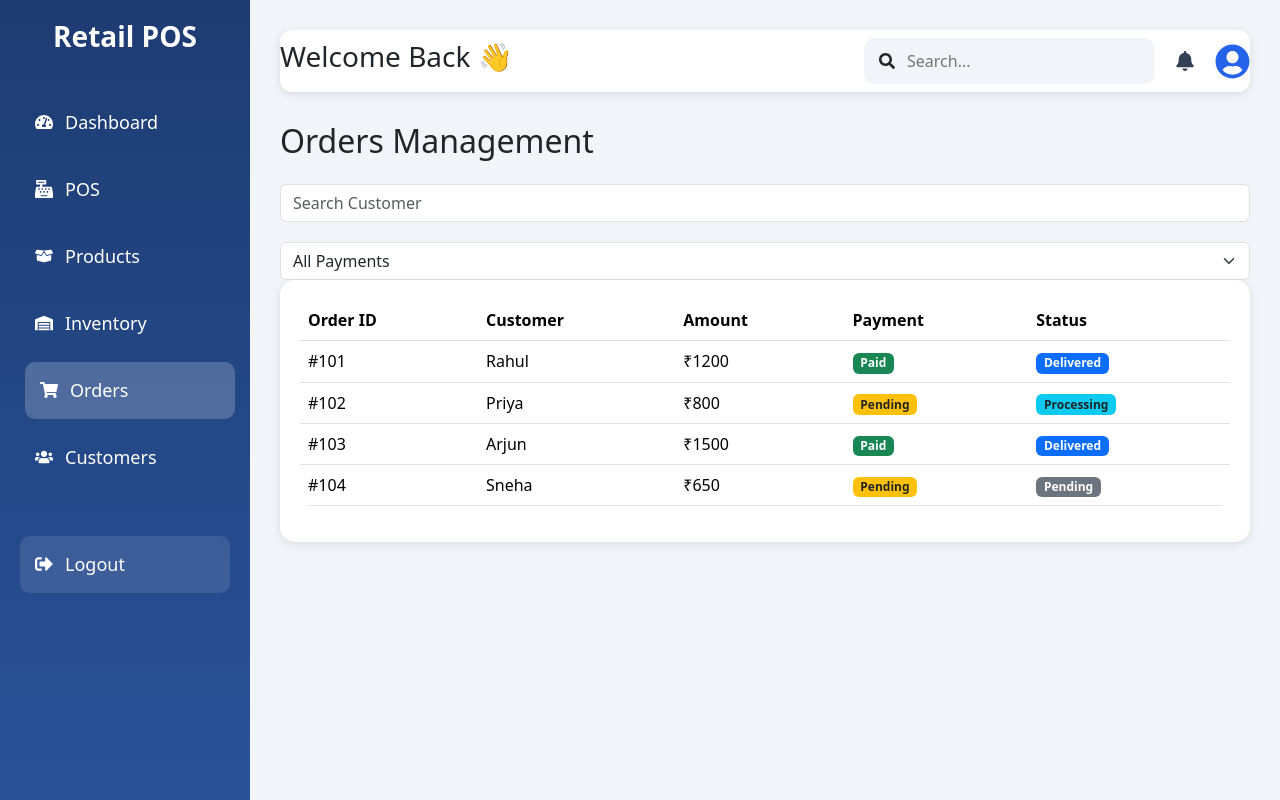
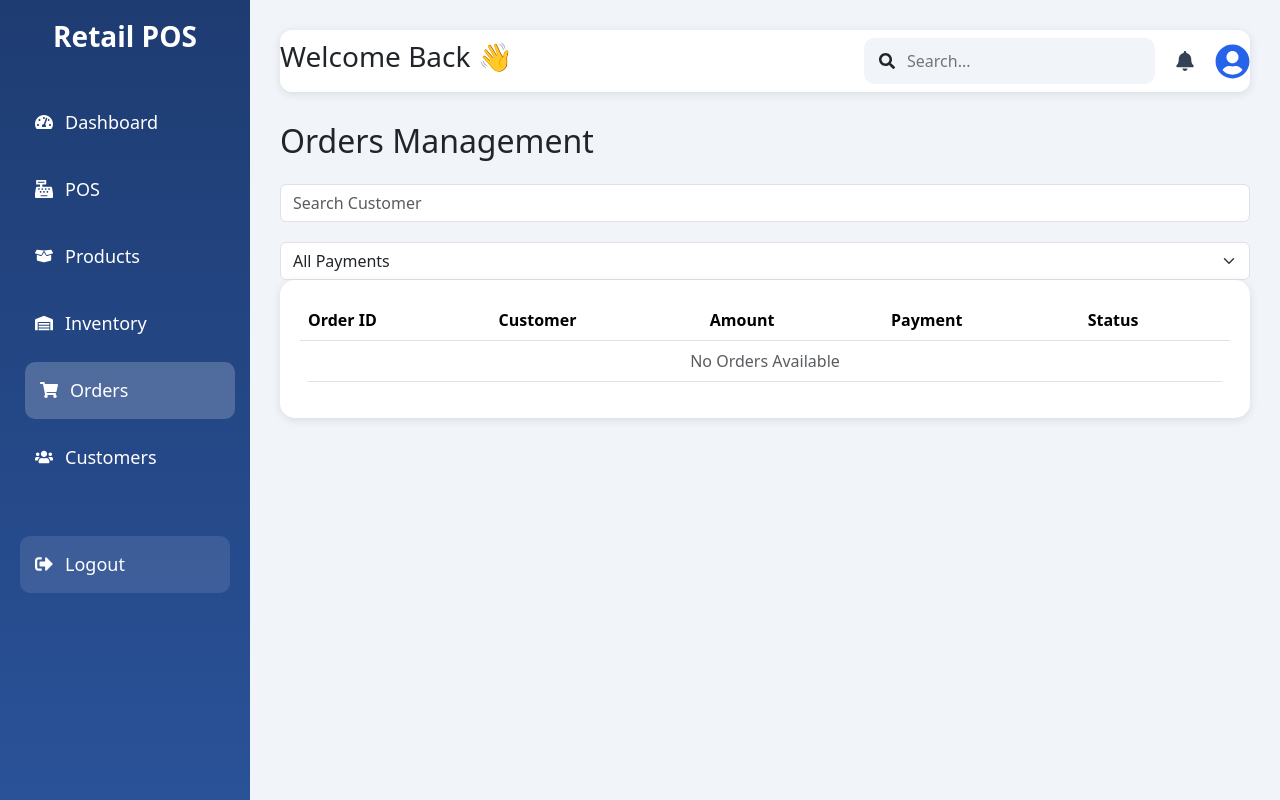
Before and after one commit to 21A91A05H3/Retail_POSsystem_project, a React (Create React App) app in the folder client/: page /orders in a window 1280 px wide. Built offline with nearby package versions, Linux system fonts and the light colour scheme; sample sign-in values are in the browser's storage.

Commit message:
invoice dynamic updated

```diff
--- a/client/src/pages/Orders/orders.js
+++ b/client/src/pages/Orders/orders.js
@@ -1,8 +1,14 @@
-import React, { useState } from "react";
+import React, {
+  useState
+} from "react";
+
 import "./orders.css";
 
-import Sidebar from "../../components/Sidebar/sidebar";
-import Navbar from "../../components/Navbar/navbar";
+import Sidebar
+from "../../components/Sidebar/sidebar";
+
+import Navbar
+from "../../components/Navbar/navbar";
 
 function Orders() {
 
@@ -12,58 +18,33 @@ function Orders() {
   const [paymentFilter, setPaymentFilter] =
     useState("All");
 
-  const orders = [
+  const orders =
 
-    {
-      id: 101,
-      customer: "Rahul",
-      amount: 1200,
-      payment: "Paid",
-      status: "Delivered"
-    },
-
-    {
-      id: 102,
-      customer: "Priya",
-      amount: 800,
-      payment: "Pending",
-      status: "Processing"
-    },
-
-    {
-      id: 103,
-      customer: "Arjun",
-      amount: 1500,
-      payment: "Paid",
-      status: "Delivered"
-    },
-
-    {
-      id: 104,
-      customer: "Sneha",
-      amount: 650,
-      payment: "Pending",
-      status: "Pending"
-    }
-
-  ];
+    JSON.parse(
+      localStorage.getItem("orders")
+    ) || [];
 
   const filteredOrders =
+
     orders.filter((order) => {
 
       const matchesSearch =
+
         order.customer
           .toLowerCase()
           .includes(
+
             search.toLowerCase()
           );
 
       const matchesPayment =
+
         paymentFilter === "All"
         ||
         order.payment === paymentFilter;
 
       return (
+
         matchesSearch &&
         matchesPayment
       );
@@ -80,7 +61,9 @@ function Orders() {
         <Navbar />
 
         <h2 className="mb-4">
+
           Orders Management
+
         </h2>
 
         {/* Search and Filter */}
@@ -98,7 +81,9 @@ function Orders() {
             value={search}
 
             onChange={(e) =>
-              setSearch(e.target.value)
+              setSearch(
+                e.target.value
+              )
             }
           />
 
@@ -116,15 +101,21 @@ function Orders() {
           >
 
             <option value="All">
+
               All Payments
+
             </option>
 
             <option value="Paid">
+
               Paid
+
             </option>
 
             <option value="Pending">
+
               Pending
+
             </option>
 
           </select>
@@ -158,20 +149,45 @@ function Orders() {
             <tbody>
 
               {
+                filteredOrders.length === 0
+                ?
+
+                <tr>
+
+                  <td
+                    colSpan="5"
+
+                    className="text-center text-muted"
+                  >
+
+                    No Orders Available
+
+                  </td>
+
+                </tr>
+
+                :
+
                 filteredOrders.map((order) => (
 
                   <tr key={order.id}>
 
                     <td>
+
                       #{order.id}
+
                     </td>
 
                     <td>
+
                       {order.customer}
+
                     </td>
 
                     <td>
+
                       ₹{order.amount}
+
                     </td>
 
                     <td>
--- a/client/src/pages/POS/pos.js
+++ b/client/src/pages/POS/pos.js
@@ -245,12 +245,53 @@ function POS() {
 
             </h4>
 
-            <button className="btn btn-success w-100 mt-3">
+            <button
+  className="btn btn-success w-100 mt-3"
 
-              Checkout
+  onClick={() => {
 
-            </button>
+    const existingOrders =
 
+      JSON.parse(
+        localStorage.getItem("orders")
+      ) || [];
+
+    const newOrder = {
+
+      id: Date.now(),
+
+      customer: "Walk-in Customer",
+
+      amount: totalAmount,
+
+      payment: "Paid",
+
+      status: "Delivered",
+
+      items: cart
+    };
+
+    localStorage.setItem(
+
+      "orders",
+
+      JSON.stringify([
+
+        ...existingOrders,
+
+        newOrder
+      ])
+    );
+
+    alert("Order Placed Successfully");
+
+    setCart([]);
+  }}
+>
+
+  Checkout
+
+</button>
           </div>
 
         </div>
```
